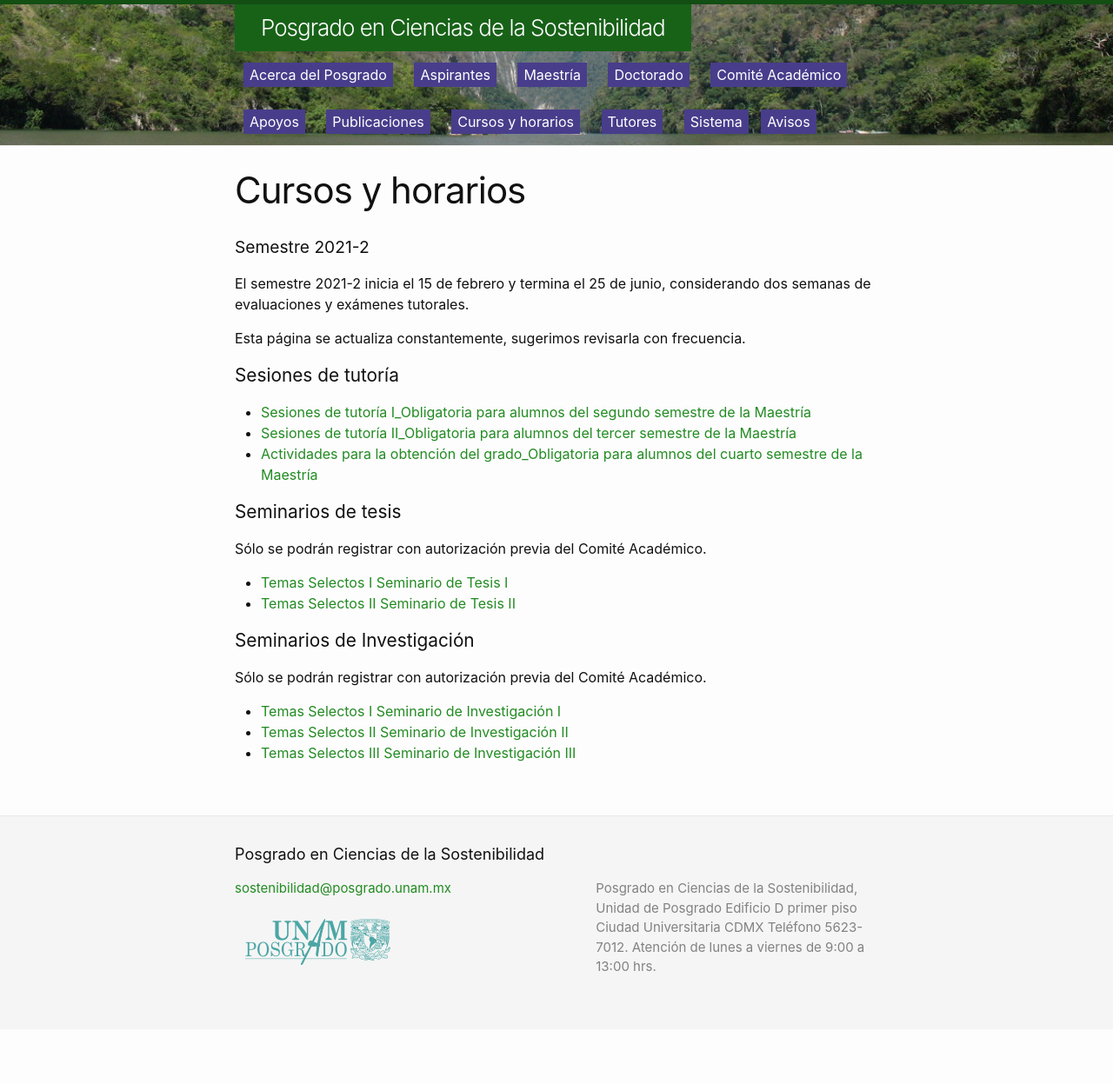
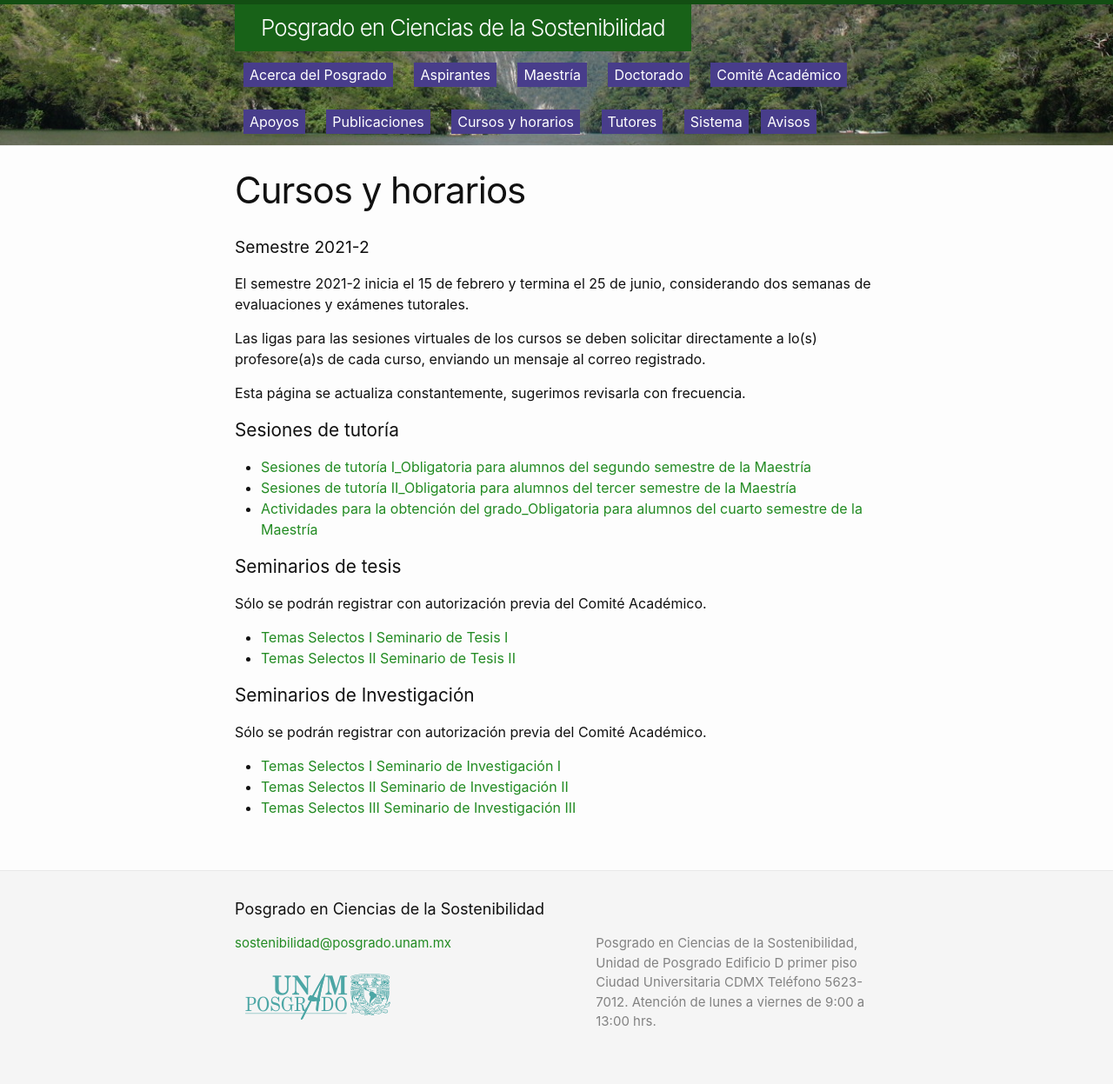
Before and after one commit to pcs-unam/pcs-unam.github.io, a Jekyll site: the page built from 08_cursos.md, in a window 1280 px wide. Shown: the whole page at 87% size. Built offline with Jekyll 4.4.1, drawn with Linux system fonts in a browser that asks for light colours; before the commit the page ends 1184 px from its top, so only the background shows below that.

Commit message:
Anotación sobre solicitud de ligas a sesiones virtuales de cursos

```diff
--- a/08_cursos.md
+++ b/08_cursos.md
@@ -10,6 +10,8 @@
 ### Semestre 2021-2
 
 El semestre 2021-2 inicia el 15 de febrero y termina el 25 de junio, considerando dos semanas de evaluaciones y exámenes tutorales.
+
+Las ligas para las sesiones virtuales de los cursos se deben solicitar directamente a lo(s) profesore(a)s de cada curso, enviando un mensaje al correo registrado.
 
 Esta página se actualiza constantemente, sugerimos revisarla con frecuencia.
 
```
